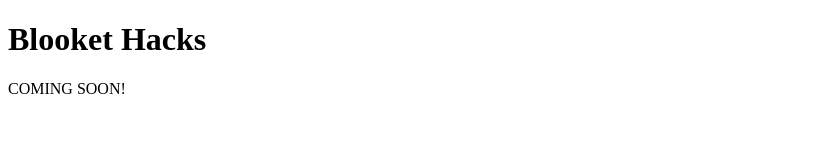
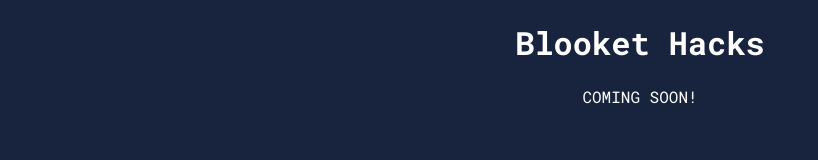
Before and after one commit to ChewieTheHusky/Blooket-Hacks, a plain HTML site: page index.html in a window 1280 px wide. Shown: the whole page, without its empty margins (0-818 px from the left). Drawn offline with Linux system fonts and the light colour scheme.

Commit message:
Make it look nicer

```diff
--- a/index.html
+++ b/index.html
@@ -8,7 +8,9 @@
   </head>
   <body>
     <script src="script.js"></script>
-    <h1>Blooket Hacks</h1>
-    <p>COMING SOON!</p>
+    <center>
+      <h1>Blooket Hacks</h1>
+      <p>COMING SOON!</p>
+    </center>
   </body>
 </html>
--- a/style.css
+++ b/style.css
@@ -0,0 +1,8 @@
+/* Import Google fonts */
+@import url('https://fonts.googleapis.com/css2?family=Roboto+Mono:ital,wght@0,100;0,200;0,300;0,400;0,500;0,600;0,700;1,100;1,200;1,300;1,400;1,500;1,600;1,700&display=swap');
+
+body {
+    font-family: 'Roboto Mono', monospace;
+    color: white;
+    background-color: rgb(24, 36, 61);
+}
```
